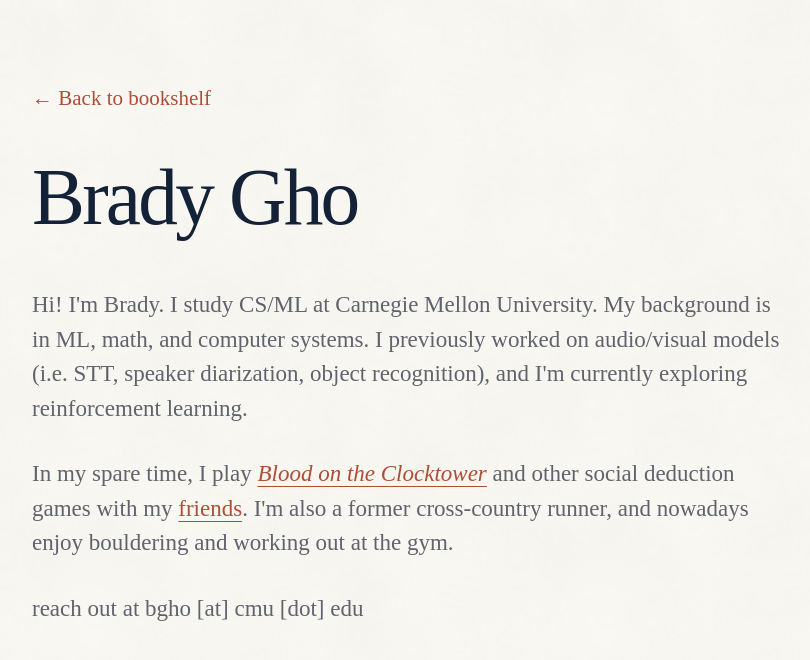
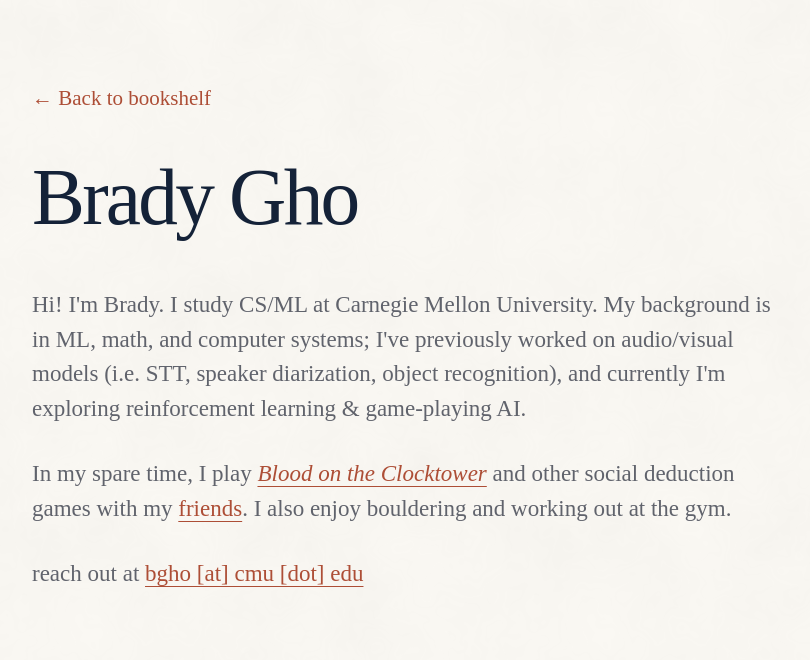
Before and after one commit to ghobrady/ghobrady.github.io, a Jekyll site: the page built from about.html, in a window 1280 px wide. Shown: the top 660 px of the page, without its empty margins (48-858 px from the left). Built offline with Jekyll 4.4.1, drawn with Linux system fonts in a browser that asks for light colours.

Commit message:
Refine About interests and link contact email

```diff
--- a/about.html
+++ b/about.html
@@ -8,7 +8,7 @@ permalink: /about/
   <h1>Brady Gho</h1>
 </header>
 <div class="about-copy prose">
-  <p>Hi! I'm Brady. I study CS/ML at Carnegie Mellon University. My background is in ML, math, and computer systems. I previously worked on audio/visual models (i.e. STT, speaker diarization, object recognition), and I'm currently exploring reinforcement learning.</p>
-  <p>In my spare time, I play <a href="https://bloodontheclocktower.com/"><i>Blood on the Clocktower</i></a> and other social deduction games with my <a href="{{ '/friends/' | relative_url }}">friends</a>. I'm also a former cross-country runner, and nowadays enjoy bouldering and working out at the gym.</p>
-  <p>reach out at bgho [at] cmu [dot] edu</p>
+  <p>Hi! I'm Brady. I study CS/ML at Carnegie Mellon University. My background is in ML, math, and computer systems; I've previously worked on audio/visual models (i.e. STT, speaker diarization, object recognition), and currently I'm exploring reinforcement learning &amp; game-playing AI.</p>
+  <p>In my spare time, I play <a href="https://bloodontheclocktower.com/"><i>Blood on the Clocktower</i></a> and other social deduction games with my <a href="{{ '/friends/' | relative_url }}">friends</a>. I also enjoy bouldering and working out at the gym.</p>
+  <p>reach out at <a href="mailto:bgho@cmu.edu">bgho [at] cmu [dot] edu</a></p>
 </div>
```
